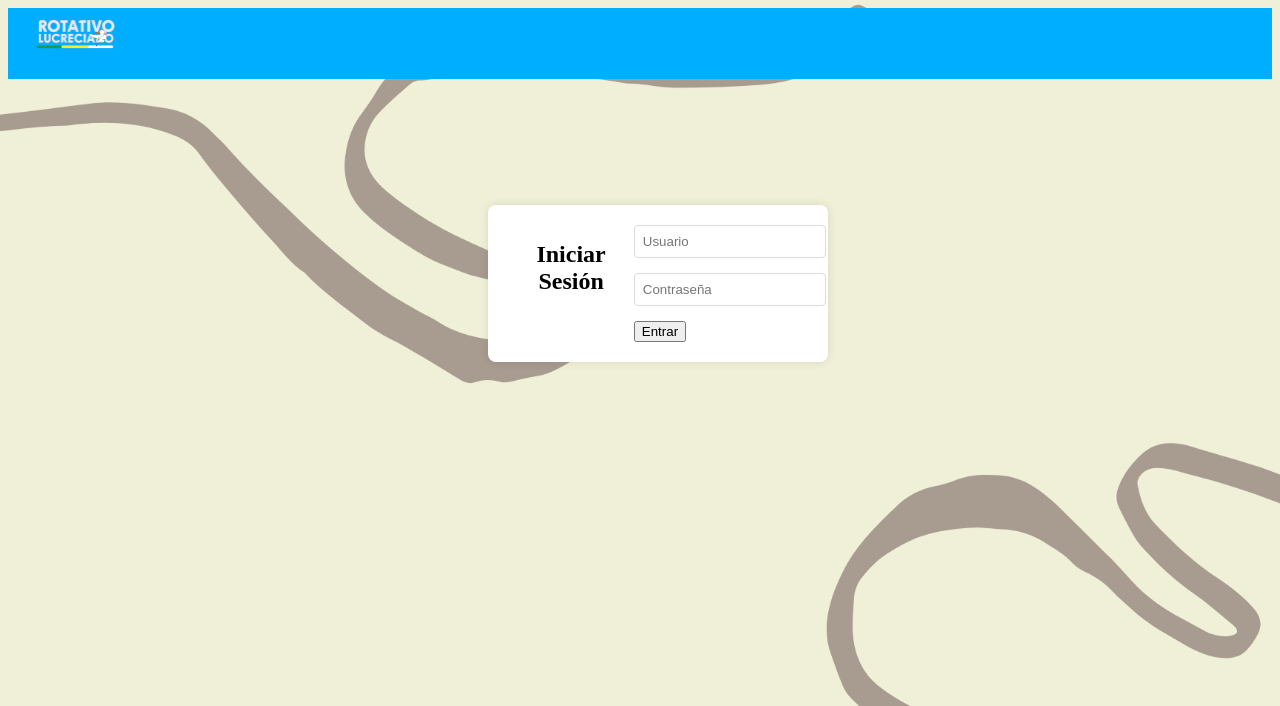
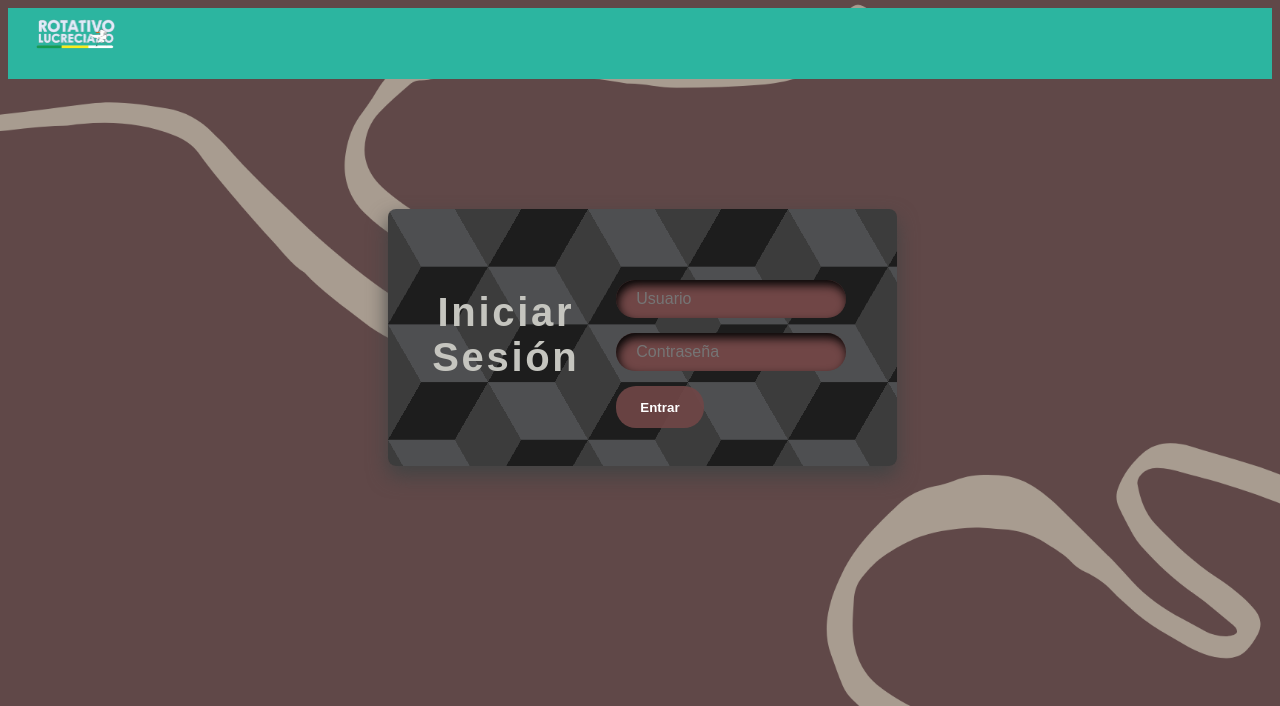
Before and after one commit to Card1o/Rotativo_lucreciano, a PHP site: page /administrador/login.php in a window 1280 px wide. Shown: the top 706 px of the page. Run offline with PHP 8.4, Linux system fonts and the light colour scheme.

Commit message:
login css

```diff
--- a/Rotativo_lucreciano/administrador/algo.css
+++ b/Rotativo_lucreciano/administrador/algo.css
@@ -1,13 +1,14 @@
 body{
-    background-image: url(../img/Fondo_Blanco.png);
+    background-image: url(../img/Fondo_Oscuro.png);
     background-repeat: no-repeat;
     background-size: cover;
     background-attachment: fixed;
 }
 
 nav {
-    background-color: #00aeff;
+    background-color: #2cb5a0;
     padding: 10px;
+    font-family: Arial, Helvetica, sans-serif;
 }
 
 nav ul {
@@ -290,25 +291,55 @@ tbody tr:hover {
    }
 
 /* Zona login */
+h1 {
+    color:#c5c5bf;
+}
 
 .login{
-    background-color: #fff;
+    width: 100%;
+    height: 100%;
+    --s: 200px; /* control the size */
+    --c1: #1d1d1d;
+    --c2: #4e4f51;
+    --c3: #3c3c3c;
+
+    background: repeating-conic-gradient(
+          from 30deg,
+          #0000 0 120deg,
+          var(--c3) 0 180deg
+        )
+        calc(0.5 * var(--s)) calc(0.5 * var(--s) * 0.577),
+      repeating-conic-gradient(
+        from 30deg,
+        var(--c1) 0 60deg,
+        var(--c2) 0 120deg,
+        var(--c3) 0 180deg
+      );
+    background-size: var(--s) calc(var(--s) * 0.577);
     padding: 20px;
     border-radius: 8px;
-    box-shadow: 0 0 10px rgba(0, 0, 0, 0.1);
+    box-shadow: 0 10px 20px #424444;
     width: 300px;
     display: flex;
     margin: 10% 38%;
+    font-family: Arial, Helvetica, sans-serif;
+    padding-right: 5%;
+    padding-bottom:0px;
 }
 
 .login h1 {
     margin-bottom: 20px;
     font-size: 24px;
     text-align: center;
+    border-radius: 10px;
+    padding-top:15px ;
+    text-shadow: #916565;
+
 }
 
 .input-login {
     margin-bottom: 15px;
+
 }
 
 label {
@@ -317,10 +348,15 @@ label {
 }
 
 .input-login input {
-    width: 100%;
-    padding: 8px;
-    border: 1px solid #ddd;
-    border-radius: 4px;
+    background-color: #704646;
+    border: none;
+    outline: none;
+    max-width: 190px;
+    padding: 10px 20px;
+    font-size: 16px;
+    border-radius: 9999px;
+    box-shadow: inset 2px 5px 10px rgb(5, 5, 5);
+    color: #fff;
 }
 
 .guardador {
@@ -337,3 +373,78 @@ label {
 .guardador:hover {
     background-color: #218838;
 }
+button {
+    --primary-color: #704646ea;
+    --secondary-color: #fff;
+    --hover-color: #111;
+    --arrow-width: 10px;
+    --arrow-stroke: 2px;
+    box-sizing: border-box;
+    border: 0;
+    border-radius: 20px;
+    color: var(--secondary-color);
+    padding: 1em 1.8em;
+    background: var(--primary-color);
+    display: flex;
+    transition: 0.2s background;
+    align-items: center;
+    gap: 0.6em;
+    font-weight: bold;
+}
+
+button .arrow-wrapper {
+    display: flex;
+    justify-content: center;
+    align-items: center;
+}
+button .arrow {
+    margin-top: 1px;
+    width: var(--arrow-width);
+    background: var(--primary-color);
+    height: var(--arrow-stroke);
+    position: relative;
+    transition: 0.2s;
+}
+
+  button .arrow::before {
+    content: "";
+    box-sizing: border-box;
+    position: absolute;
+    border: solid var(--secondary-color);
+    border-width: 0 var(--arrow-stroke) var(--arrow-stroke) 0;
+    display: inline-block;
+    top: -3px;
+    right: 3px;
+    transition: 0.2s;
+    padding: 3px;
+    transform: rotate(-45deg);
+}
+
+button:hover {
+    background-color: var(--hover-color);
+}
+
+button:hover .arrow {
+    background: var(--secondary-color);
+}
+
+button:hover .arrow:before {
+    right: 0;
+}
+.login h1{
+    text-align:center;
+    letter-spacing:2.7px;
+    transform:translatex(0px) translatey(-51px);
+    font-size:40px;
+    min-height:102px;
+   }
+
+   .login{
+    padding-top:90px;
+    width:425px;
+    transform:translatex(-100px) translatey(4px);
+   }
+   .login form{
+    transform:translatex(13px) translatey(-38px);
+    margin-top:19px;
+   }
```
